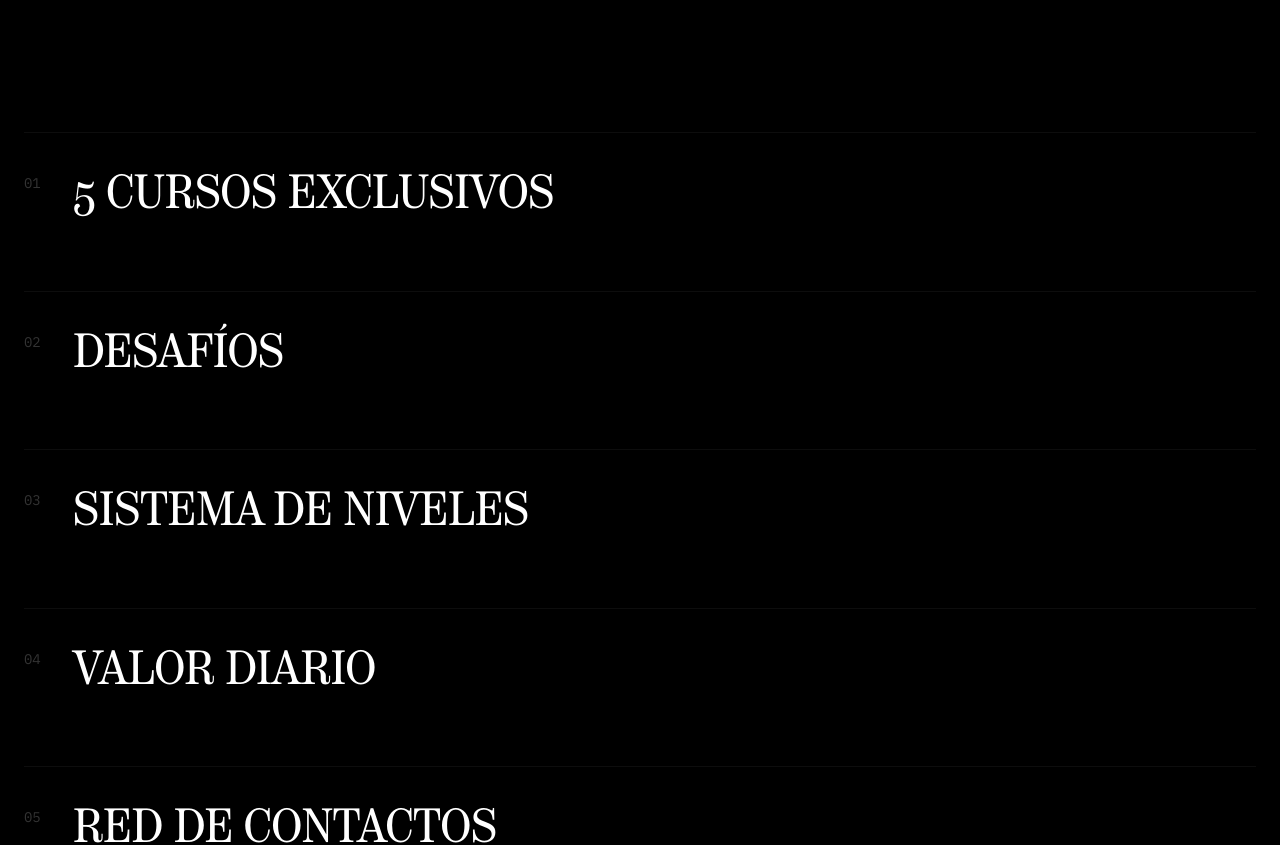
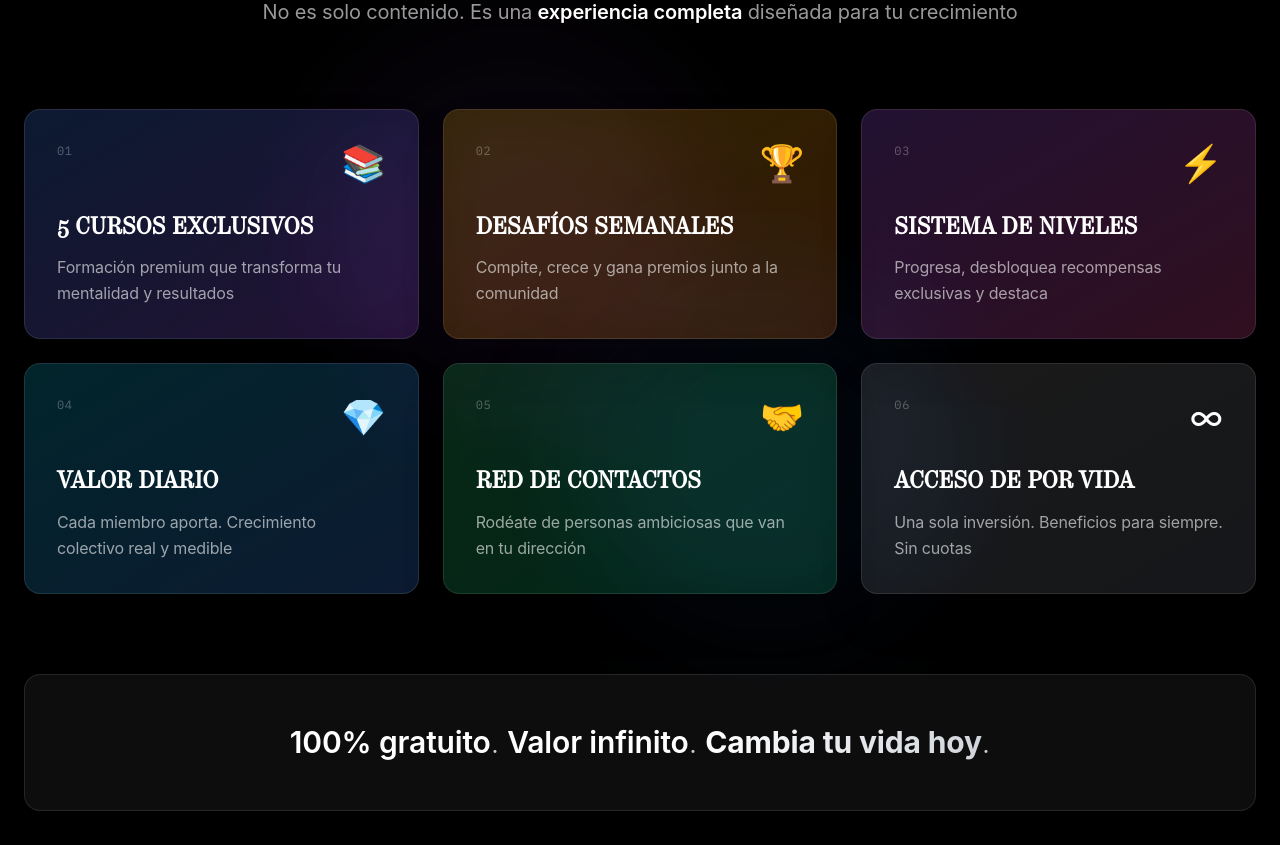
Before and after one commit to mysticcbrand-hub/portalculture, a Next.js app: page / in a window 1280 px wide. Shown: the part 1144-1989 px from the top of the page. Built offline with nearby package versions, Linux system fonts and the light colour scheme.

Commit message:
feat: Premium grid design for benefits section with glassmorphism and glow effects

```diff
--- a/app/components/CreativeBenefits.tsx
+++ b/app/components/CreativeBenefits.tsx
@@ -1,100 +1,138 @@
 'use client'
 
-import { useEffect, useRef, useState } from 'react'
+import { useState } from 'react'
 
 const benefits = [
   {
     number: '01',
     title: '5 Cursos Exclusivos',
-    description: 'Formación que no encontrarás en ningún otro sitio',
+    description: 'Formación premium que transforma tu mentalidad y resultados',
+    icon: '📚',
+    color: 'from-blue-500/20 to-purple-500/20',
+    glow: 'group-hover:shadow-blue-500/20'
   },
   {
     number: '02',
-    title: 'Desafíos',
-    description: 'Compite con otras personas y gana premios',
+    title: 'Desafíos Semanales',
+    description: 'Compite, crece y gana premios junto a la comunidad',
+    icon: '🏆',
+    color: 'from-yellow-500/20 to-orange-500/20',
+    glow: 'group-hover:shadow-yellow-500/20'
   },
   {
     number: '03',
     title: 'Sistema de Niveles',
-    description: 'Progresa, desbloquea recompensas, destaca',
+    description: 'Progresa, desbloquea recompensas exclusivas y destaca',
+    icon: '⚡',
+    color: 'from-purple-500/20 to-pink-500/20',
+    glow: 'group-hover:shadow-purple-500/20'
   },
   {
     number: '04',
     title: 'Valor Diario',
-    description: 'Cada miembro aporta valor cada día',
+    description: 'Cada miembro aporta. Crecimiento colectivo real y medible',
+    icon: '💎',
+    color: 'from-cyan-500/20 to-blue-500/20',
+    glow: 'group-hover:shadow-cyan-500/20'
   },
   {
     number: '05',
     title: 'Red de Contactos',
-    description: 'Rodéate de gente ambiciosa',
+    description: 'Rodéate de personas ambiciosas que van en tu dirección',
+    icon: '🤝',
+    color: 'from-green-500/20 to-emerald-500/20',
+    glow: 'group-hover:shadow-green-500/20'
   },
+  {
+    number: '06',
+    title: 'Acceso de Por Vida',
+    description: 'Una sola inversión. Beneficios para siempre. Sin cuotas',
+    icon: '∞',
+    color: 'from-white/10 to-gray-500/20',
+    glow: 'group-hover:shadow-white/20'
+  }
 ]
 
 export default function CreativeBenefits() {
   const [hoveredIndex, setHoveredIndex] = useState<number | null>(null)
-  const sectionRef = useRef<HTMLElement>(null)
-  const benefitsRef = useRef<HTMLDivElement>(null)
 
   return (
-    <section id="beneficios" ref={sectionRef} className="py-40 px-6 relative overflow-hidden">
-      <div ref={benefitsRef} className="max-w-7xl mx-auto relative z-10">
-        {/* Header - Asymmetric */}
-        <div className="mb-32">
-          <p className="text-xs font-mono text-white/30 tracking-wider mb-4">/ 02</p>
-          <h2 className="font-display text-5xl md:text-7xl font-normal tracking-normal text-white" style={{ transform: 'scaleY(1.15)' }}>
-            Dentro
+    <section id="beneficios" className="py-32 px-6 relative overflow-hidden">
+      {/* Ambient Background */}
+      <div className="absolute inset-0">
+        <div className="absolute top-1/4 left-1/4 w-96 h-96 bg-purple-500/5 rounded-full blur-3xl" />
+        <div className="absolute bottom-1/4 right-1/4 w-96 h-96 bg-blue-500/5 rounded-full blur-3xl" />
+      </div>
+
+      <div className="max-w-7xl mx-auto relative z-10">
+        {/* Header */}
+        <div className="text-center mb-20">
+          <p className="text-xs font-mono text-white/30 tracking-wider mb-4">/ 02 BENEFICIOS</p>
+          <h2 className="text-5xl md:text-7xl font-bold mb-6 bg-gradient-to-r from-white via-gray-100 to-white bg-clip-text text-transparent">
+            Dentro de Portal Culture
           </h2>
+          <p className="text-xl text-white/60 max-w-3xl mx-auto leading-relaxed">
+            No es solo contenido. Es una <span className="text-white font-semibold">experiencia completa</span> diseñada para tu crecimiento
+          </p>
         </div>
 
-        {/* Benefits List - Minimal & Spacious */}
-        <div className="space-y-1">
+        {/* Premium Grid - Bento Style */}
+        <div className="grid grid-cols-1 md:grid-cols-2 lg:grid-cols-3 gap-6 mb-12">
           {benefits.map((benefit, index) => (
             <div
               key={index}
               onMouseEnter={() => setHoveredIndex(index)}
               onMouseLeave={() => setHoveredIndex(null)}
-              className="group relative border-t border-white/5 py-8 cursor-pointer
-                       transition-all duration-500 hover:border-white/20"
+              className={`group relative p-8 rounded-2xl border border-white/10
+                         bg-gradient-to-br ${benefit.color}
+                         backdrop-blur-xl
+                         hover:border-white/30 hover:scale-[1.02]
+                         transition-all duration-700 ease-out
+                         shadow-2xl ${benefit.glow}
+                         ${index === 5 ? 'md:col-span-2 lg:col-span-1' : ''}`}
             >
-              <div className="flex items-start justify-between gap-8">
-                {/* Number */}
-                <span className="font-mono text-sm text-white/20 group-hover:text-white/60
-                               transition-colors duration-500 mt-2">
+              {/* Glow Effect */}
+              <div className={`absolute inset-0 bg-gradient-to-br ${benefit.color} opacity-0
+                             group-hover:opacity-100 blur-xl transition-opacity duration-700 rounded-2xl -z-10`} />
+
+              {/* Number Badge */}
+              <div className="flex items-start justify-between mb-6">
+                <span className="font-mono text-xs text-white/30 group-hover:text-white/60
+                               transition-colors duration-500 tracking-wider">
                   {benefit.number}
                 </span>
-
-                {/* Title */}
-                <div className="flex-1">
-                  <h3 className="text-3xl md:text-5xl font-medium tracking-tight mb-2
-                               transition-all duration-500 group-hover:translate-x-4">
-                    {benefit.title}
-                  </h3>
-                  <p className={`text-lg text-white/40 max-w-2xl transition-all duration-500
-                              ${hoveredIndex === index ? 'opacity-100 translate-y-0' : 'opacity-0 -translate-y-2'}`}>
-                    {benefit.description}
-                  </p>
-                </div>
-
-                {/* Arrow */}
-                <div className="opacity-0 group-hover:opacity-100 transition-opacity duration-500">
-                  <svg className="w-8 h-8" fill="none" stroke="currentColor" viewBox="0 0 24 24">
-                    <path strokeLinecap="round" strokeLinejoin="round" strokeWidth={1.5} d="M17 8l4 4m0 0l-4 4m4-4H3" />
-                  </svg>
+                <div className="text-4xl transform group-hover:scale-110 transition-transform duration-500">
+                  {benefit.icon}
                 </div>
               </div>
 
-              {/* Hover Line */}
-              <div className={`absolute bottom-0 left-0 h-px bg-gradient-to-r from-white/0 via-white/50 to-white/0
-                            transition-all duration-700 ${hoveredIndex === index ? 'w-full' : 'w-0'}`} />
+              {/* Content */}
+              <div className="space-y-3">
+                <h3 className="text-2xl font-bold text-white group-hover:text-white
+                             transition-all duration-500">
+                  {benefit.title}
+                </h3>
+                <p className="text-white/60 leading-relaxed group-hover:text-white/80
+                            transition-colors duration-500">
+                  {benefit.description}
+                </p>
+              </div>
+
+              {/* Hover Indicator */}
+              <div className={`absolute bottom-0 left-0 right-0 h-1 bg-gradient-to-r from-white/0 via-white/50 to-white/0
+                             transition-all duration-700 ${hoveredIndex === index ? 'opacity-100' : 'opacity-0'}`} />
             </div>
           ))}
         </div>
 
-        {/* Bottom CTA Text */}
-        <div className="mt-32 max-w-2xl">
-          <p className="text-xl md:text-2xl font-light text-white/60 leading-relaxed">
-            No es solo contenido.{' '}
-            <span className="text-white">Es una comunidad que te impulsa</span>.
+        {/* Bottom Statement */}
+        <div className="text-center mt-20 p-12 rounded-2xl bg-white/5 border border-white/10 backdrop-blur-xl">
+          <p className="text-2xl md:text-3xl font-light text-white/80 leading-relaxed">
+            <span className="text-white font-semibold">100% gratuito</span>.{' '}
+            <span className="text-white font-semibold">Valor infinito</span>.{' '}
+            <span className="bg-gradient-to-r from-white to-gray-300 bg-clip-text text-transparent font-bold">
+              Cambia tu vida hoy
+            </span>.
           </p>
         </div>
       </div>
```
